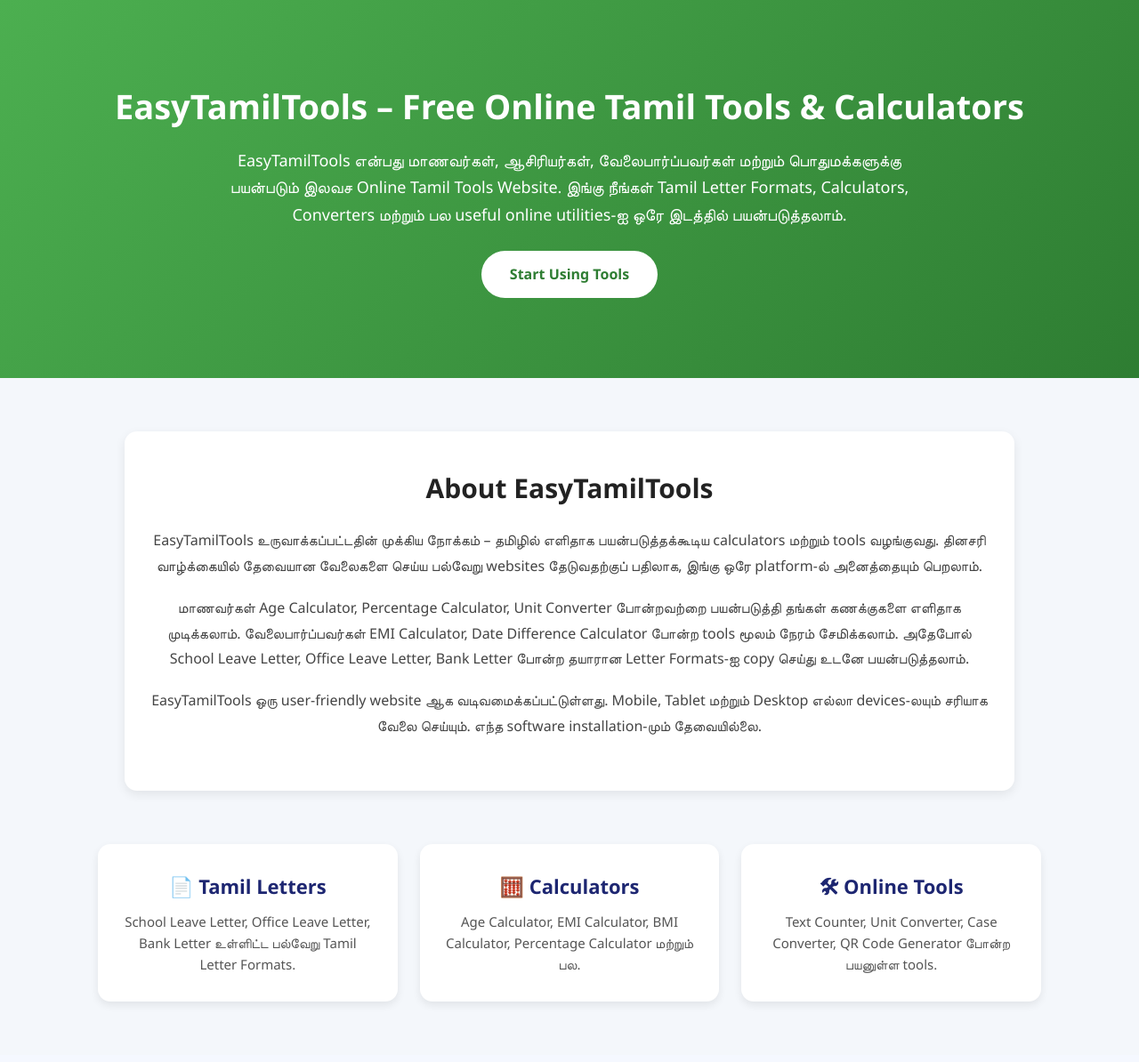
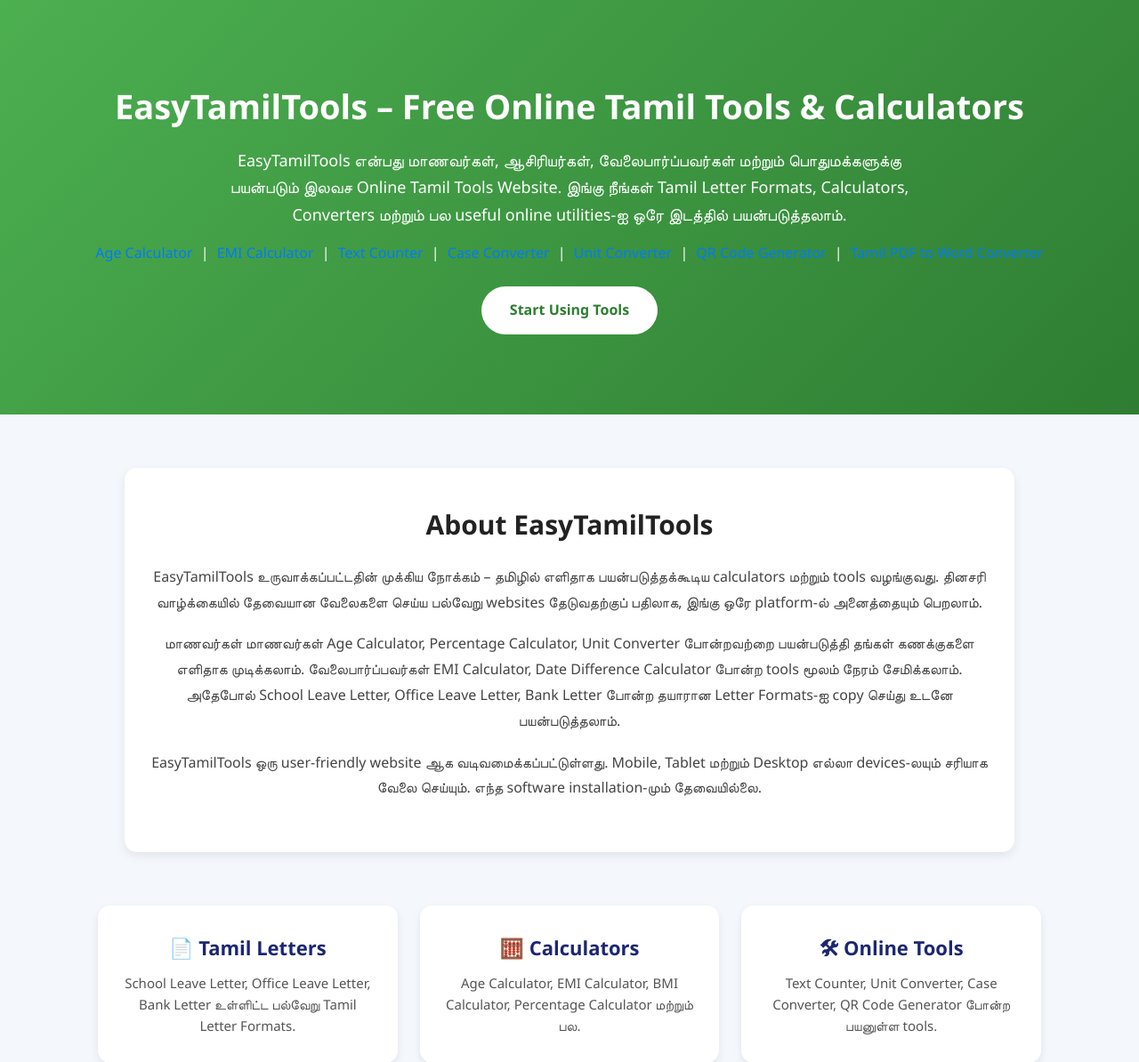
Before and after one commit to sivasankar4227/easytamiltools, a Flask app: page / in a window 1280 px wide. Shown: the part 81-1275 px from the top of the page at 89% size. Run offline with Flask 3, Linux system fonts and the light colour scheme.

Commit message:
Initial commit / updates

```diff
--- a/static/style.css
+++ b/static/style.css
@@ -173,6 +173,23 @@ ul{
 
 .btn:hover{
     background:#ffe066;
+}
+.hero-links, .internal-links{
+  text-align:center;
+  margin-top:15px;
+}
+
+.hero-links a,
+.internal-links a{
+  margin:5px;
+  color:#007bff;
+  text-decoration:none;
+  font-weight:500;
+}
+
+.hero-links a:hover,
+.internal-links a:hover{
+  text-decoration:underline;
 }
 
 /* ==========================================
--- a/templates/index.html
+++ b/templates/index.html
@@ -12,6 +12,19 @@ EasyTamilTools என்பது மாணவர்கள், ஆசிரி
 இங்கு நீங்கள் Tamil Letter Formats, Calculators, Converters மற்றும் பல
 useful online utilities-ஐ ஒரே இடத்தில் பயன்படுத்தலாம்.
 </p>
+
+<div class="hero-links">
+
+<a href="/age-calculator">Age Calculator</a> |
+<a href="/emi-calculator">EMI Calculator</a> |
+<a href="/text-counter">Text Counter</a> |
+<a href="/case-converter">Case Converter</a> |
+<a href="/unit-converter">Unit Converter</a> |
+<a href="/qr-code-generator">QR Code Generator</a> |
+<a href="/tamil-pdf-to-word">Tamil PDF to Word Converter</a>
+
+</div>
+
 
 <a href="/tools" class="btn">Start Using Tools</a>
 </header>
@@ -29,7 +42,10 @@ EasyTamilTools உருவாக்கப்பட்டதின் முக
 </p>
 
 <p>
-மாணவர்கள் Age Calculator, Percentage Calculator, Unit Converter போன்றவற்றை
+மாணவர்கள் மாணவர்கள்
+<a href="/age-calculator">Age Calculator</a>,
+<a href="/percentage-calculator">Percentage Calculator</a>,
+<a href="/unit-converter">Unit Converter</a> போன்றவற்றை
 பயன்படுத்தி தங்கள் கணக்குகளை எளிதாக முடிக்கலாம்.
 வேலைபார்ப்பவர்கள் EMI Calculator, Date Difference Calculator போன்ற tools மூலம்
 நேரம் சேமிக்கலாம்.
@@ -99,13 +115,20 @@ EasyTamilTools-ஐ பயன்படுத்துவதன் மூலம்
 <h2>Popular Tamil Utilities</h2>
 
 <div class="popular-list">
+
     <a href="/letters/school-leave">✔ School Leave Letter</a>
     <a href="/letters/office-leave">✔ Office Leave Letter</a>
     <a href="/age-calculator">✔ Age Calculator</a>
     <a href="/emi-calculator">✔ EMI Calculator</a>
+    <a href="/bmi-calculator">✔ BMI Calculator</a>
+    <a href="/percentage-calculator">✔ Percentage Calculator</a>
     <a href="/qr-code-generator">✔ QR Code Generator</a>
     <a href="/text-counter">✔ Text Counter</a>
+    <a href="/case-converter">✔ Case Converter</a>
+    <a href="/tamil-pdf-to-word">✔ Tamil PDF to Word Converter</a>
+
 </div>
+
 </section>
 
 <!-- ================= HOW IT HELPS ================= -->
@@ -201,4 +224,23 @@ EasyTamilTools உங்கள் தினசரி தேவைகளை ப
 <a href="/tools" class="btn">Explore All Tools</a>
 </section>
 
+<section class="internal-links">
+
+<h2>All EasyTamilTools Pages</h2>
+
+<a href="/">Home</a> |
+<a href="/tools">All Tools</a> |
+<a href="/letters">Tamil Letters</a> |
+<a href="/calculators">Calculators</a> |
+<a href="/age-calculator">Age Calculator</a> |
+<a href="/emi-calculator">EMI Calculator</a> |
+<a href="/text-counter">Text Counter</a> |
+<a href="/case-converter">Case Converter</a> |
+<a href="/unit-converter">Unit Converter</a> |
+<a href="/qr-code-generator">QR Code Generator</a> |
+<a href="/tamil-pdf-to-word">Tamil PDF to Word Converter</a>
+
+</section>
+
+
 {% endblock %}
```
Also changed, not shown: templates/tools.html (+26 -0 lines). Lines whose indentation alone changed are shown as unchanged.
